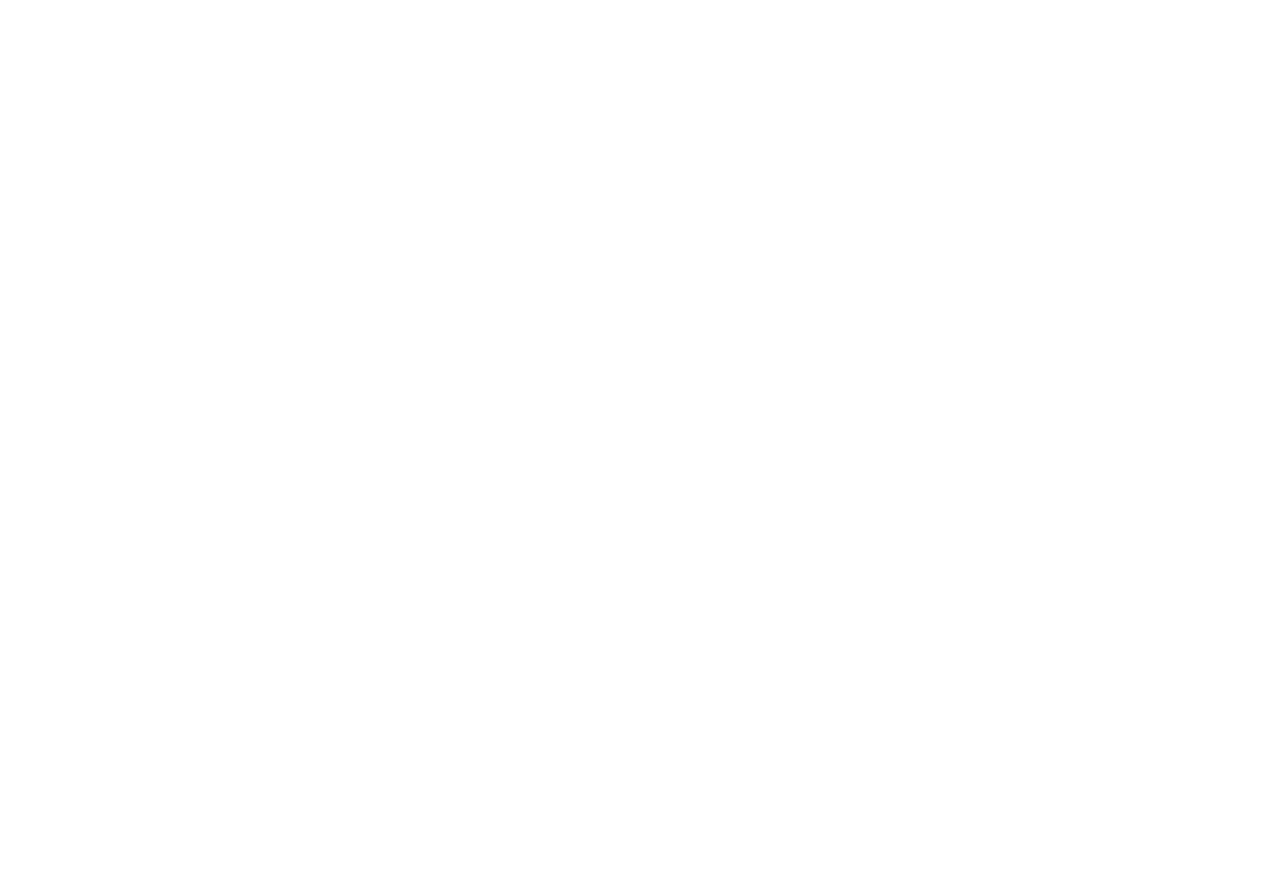
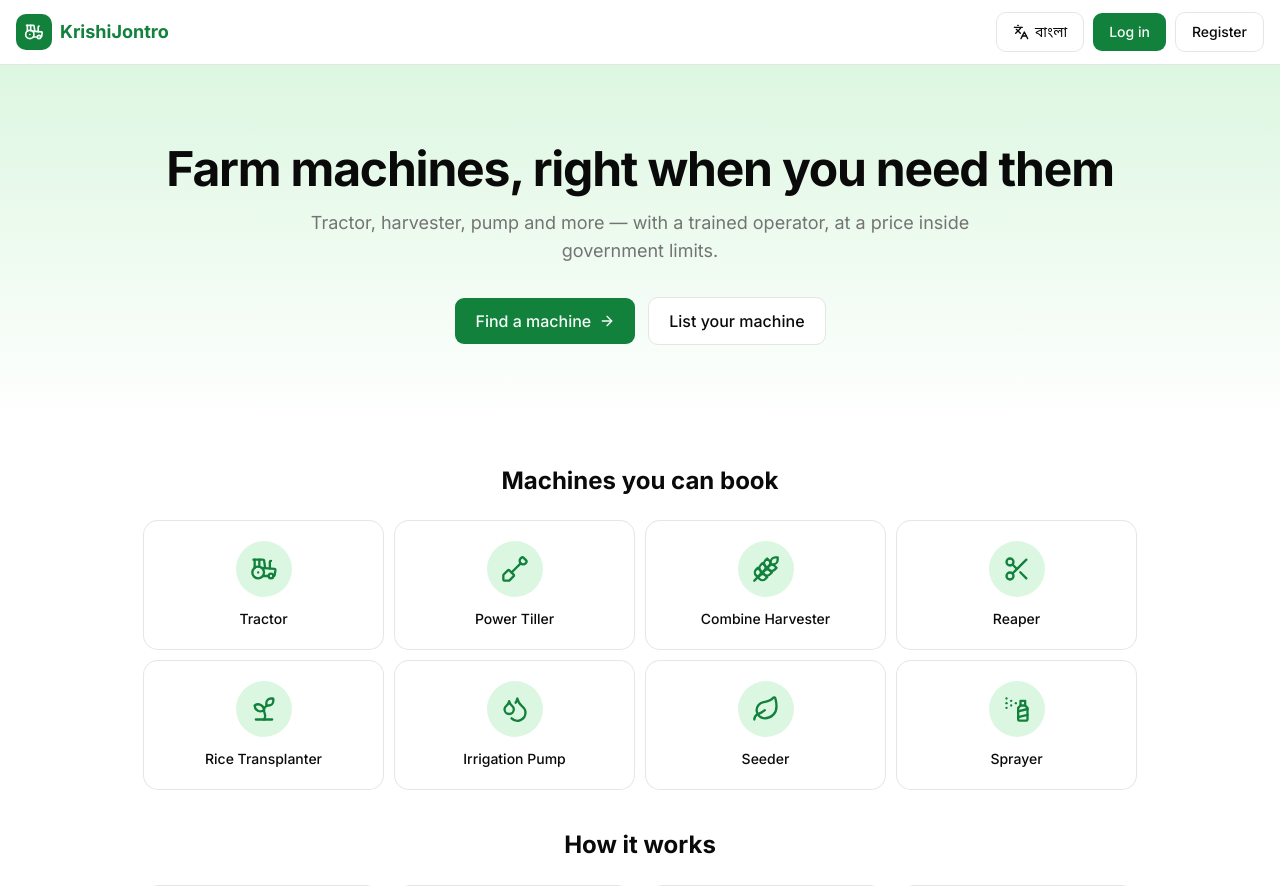
Before and after one commit to Kafi2611/krishijontro, a Next.js app: page /en in a window 1280 px wide. Before the commit this address had no page. Shown: the top 886 px of the page. Before the commit the page ends 800 px from the top, so only its background shows below. Built offline with nearby package versions, Linux system fonts and the light colour scheme.

Commit message:
feat(home): add public layout and home page with machine types

```diff
--- /dev/null
+++ b/src/app/[locale]/(public)/layout.tsx
@@ -0,0 +1,14 @@
+// Layout for public pages (home, login, register): navbar on top, footer at the bottom.
+// "(public)" in brackets is a route group: it groups pages without adding to the URL.
+import { Footer } from "@/components/layout/footer";
+import { Navbar } from "@/components/layout/navbar";
+
+export default function PublicLayout({ children }: { children: React.ReactNode }) {
+  return (
+    <>
+      <Navbar />
+      <main className="flex-1">{children}</main>
+      <Footer />
+    </>
+  );
+}
--- /dev/null
+++ b/src/app/[locale]/(public)/page.tsx
@@ -0,0 +1,98 @@
+// The home page (/en or /bn): what KrishiJontro is, the machines you can book,
+// and the 4 steps of a booking.
+import { ArrowRight, Banknote, CalendarCheck, KeyRound, Search } from "lucide-react";
+import { useFormatter, useTranslations } from "next-intl";
+import { MachineTypeIcon } from "@/components/machine-type-icon";
+import { Button } from "@/components/ui/button";
+import { Card, CardContent } from "@/components/ui/card";
+import { Link } from "@/lib/navigation";
+
+// The 8 machine types shown on the home page. Key = word in messages "MachineTypes".
+const MACHINE_TYPES = [
+  { key: "tractor", icon: "Tractor" },
+  { key: "powerTiller", icon: "Shovel" },
+  { key: "combineHarvester", icon: "Wheat" },
+  { key: "reaper", icon: "Scissors" },
+  { key: "riceTransplanter", icon: "Sprout" },
+  { key: "irrigationPump", icon: "Droplets" },
+  { key: "seeder", icon: "Leaf" },
+  { key: "sprayer", icon: "SprayCan" },
+] as const;
+
+// The 4 steps of a booking, each with an icon.
+const STEPS = [
+  { titleKey: "step1Title", textKey: "step1Text", Icon: Search },
+  { titleKey: "step2Title", textKey: "step2Text", Icon: CalendarCheck },
+  { titleKey: "step3Title", textKey: "step3Text", Icon: KeyRound },
+  { titleKey: "step4Title", textKey: "step4Text", Icon: Banknote },
+] as const;
+
+export default function HomePage() {
+  const t = useTranslations("Home");
+  const tMachines = useTranslations("MachineTypes");
+  const format = useFormatter(); // writes numbers in Bangla digits on /bn pages
+
+  return (
+    <>
+      {/* Big green welcome section */}
+      <section className="bg-gradient-to-b from-accent to-background">
+        <div className="mx-auto max-w-5xl px-4 py-12 text-center sm:py-20">
+          <h1 className="text-3xl font-bold tracking-tight text-balance sm:text-5xl">
+            {t("heroTitle")}
+          </h1>
+          <p className="mx-auto mt-4 max-w-2xl text-lg text-pretty text-muted-foreground">
+            {t("heroText")}
+          </p>
+          <div className="mt-8 flex flex-col justify-center gap-3 sm:flex-row">
+            <Button asChild size="lg">
+              <Link href="/farmer">
+                {t("findMachine")}
+                <ArrowRight aria-hidden />
+              </Link>
+            </Button>
+            <Button asChild size="lg" variant="outline">
+              <Link href="/register">{t("listMachine")}</Link>
+            </Button>
+          </div>
+        </div>
+      </section>
+
+      {/* Machine types */}
+      <section className="mx-auto max-w-5xl px-4 py-10">
+        <h2 className="mb-6 text-center text-2xl font-bold">{t("machinesTitle")}</h2>
+        <div className="grid grid-cols-2 gap-3 sm:grid-cols-4">
+          {MACHINE_TYPES.map((machine) => (
+            <Card key={machine.key} className="py-5">
+              <CardContent className="flex flex-col items-center gap-3 text-center">
+                <span className="flex size-14 items-center justify-center rounded-full bg-accent text-primary">
+                  <MachineTypeIcon icon={machine.icon} className="size-7" />
+                </span>
+                <span className="font-medium">{tMachines(machine.key)}</span>
+              </CardContent>
+            </Card>
+          ))}
+        </div>
+      </section>
+
+      {/* How it works */}
+      <section className="mx-auto max-w-5xl px-4 pb-14">
+        <h2 className="mb-6 text-center text-2xl font-bold">{t("howTitle")}</h2>
+        <ol className="grid gap-4 sm:grid-cols-2 lg:grid-cols-4">
+          {STEPS.map((step, index) => (
+            <li key={step.titleKey} className="flex gap-4 rounded-xl border bg-card p-4">
+              <span className="flex size-11 shrink-0 items-center justify-center rounded-full bg-primary text-primary-foreground">
+                <step.Icon className="size-5" aria-hidden />
+              </span>
+              <div>
+                <p className="font-semibold">
+                  {format.number(index + 1)}. {t(step.titleKey)}
+                </p>
+                <p className="text-sm text-muted-foreground">{t(step.textKey)}</p>
+              </div>
+            </li>
+          ))}
+        </ol>
+      </section>
+    </>
+  );
+}
--- /dev/null
+++ b/src/components/machine-type-icon.tsx
@@ -0,0 +1,35 @@
+// Shows the icon of a machine type. MachineType.icon in the database stores a
+// lucide-react icon NAME (e.g. "Tractor"); this component turns it into the icon.
+import {
+  Droplets,
+  Leaf,
+  Scissors,
+  Shovel,
+  SprayCan,
+  Sprout,
+  Tractor,
+  Wheat,
+  type LucideIcon,
+} from "lucide-react";
+
+const MACHINE_ICONS: Record<string, LucideIcon> = {
+  Tractor,
+  Shovel, // power tiller (tilling)
+  Wheat, // combine harvester
+  Scissors, // reaper (cutting)
+  Sprout, // rice transplanter
+  Droplets, // irrigation pump
+  Leaf, // seeder
+  SprayCan, // sprayer
+};
+
+type MachineTypeIconProps = {
+  icon: string;
+  className?: string;
+};
+
+export function MachineTypeIcon({ icon, className }: MachineTypeIconProps) {
+  // Unknown name -> show a tractor, so the page never breaks.
+  const Icon = MACHINE_ICONS[icon] ?? Tractor;
+  return <Icon className={className} aria-hidden />;
+}
```
